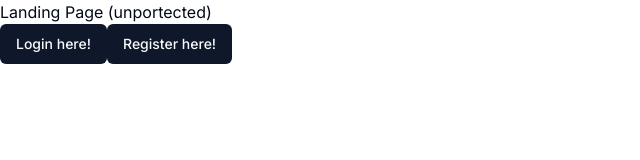
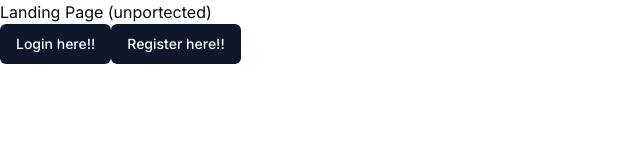
Before and after one commit to kkong88/micro-saas, a Next.js app: page / in a window 1280 px wide. Shown: the top 160 px of the page, without its empty margins (0-640 px from the left). Built offline with nearby package versions, Linux system fonts and the light colour scheme.

Commit message:
added button

```diff
--- a/app/(landing)/page.tsx
+++ b/app/(landing)/page.tsx
@@ -7,12 +7,12 @@ const LandingPage = () => {
             <div>
                 <Link href='/sign-in'>
                         <Button>
-                            Login here!
+                            Login here!!
                         </Button>
                 </Link>
                 <Link href='/sign-up'>
                         <Button>
-                            Register here!
+                            Register here!!
                         </Button>
                 </Link>
             </div>
```
